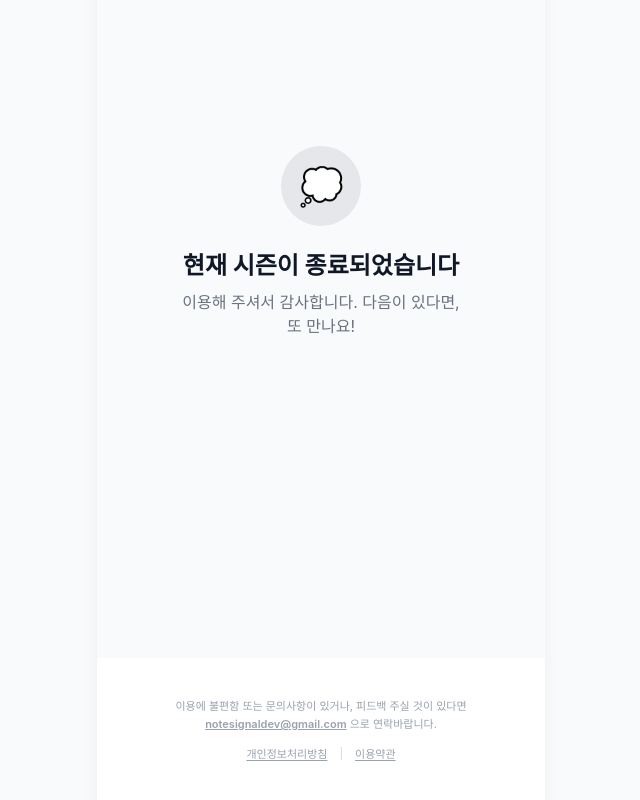
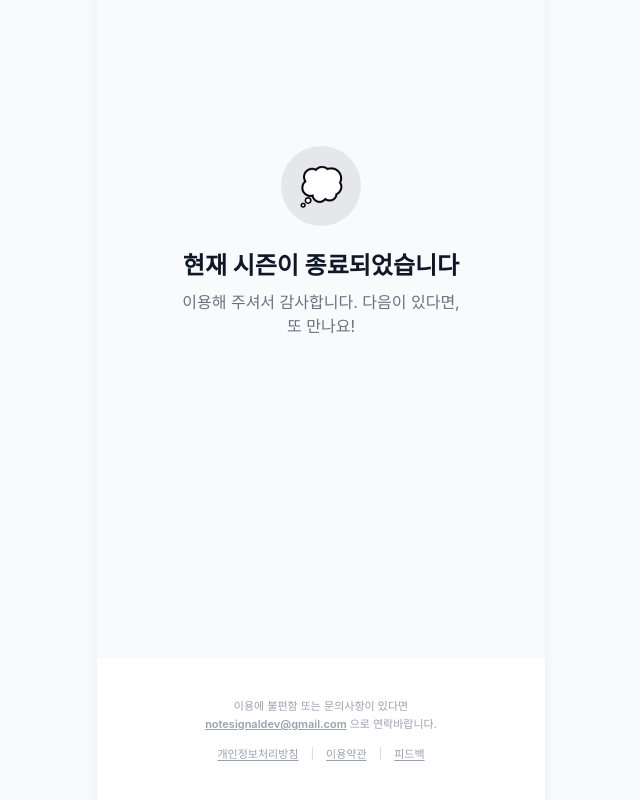
Before and after one commit to CSH2315/NoteSignal, a React (Vite) app: page /next-season in a window 1280 px wide. Shown: the part 198-998 px from the top of the page, without its empty margins (319-959 px from the left). Built offline with nearby package versions, Linux system fonts and the light colour scheme; no server answers; the database is empty.

Commit message:
feat: 피드백 링크 추가

```diff
--- a/src/components/layout/MobileLayout.tsx
+++ b/src/components/layout/MobileLayout.tsx
@@ -21,7 +21,7 @@ export default function MobileLayout({ children }: { children: ReactNode }) {
           </div>
           <footer className="w-full text-center pb-28 pt-10 px-4 mt-auto">
             <p className="text-[11px] text-gray-400 leading-relaxed">
-              이용에 불편함 또는 문의사항이 있거나, 피드백 주실 것이 있다면<br />
+              이용에 불편함 또는 문의사항이 있다면<br />
               <a href="mailto:notesignaldev@gmail.com" className="font-semibold underline hover:text-brand-500 transition-colors">notesignaldev@gmail.com</a> 으로 연락바랍니다.
             </p>
             <div className="flex items-center justify-center gap-3 mt-3">
@@ -38,6 +38,15 @@ export default function MobileLayout({ children }: { children: ReactNode }) {
               >
                 이용약관
               </button>
+              <span className="text-[11px] text-gray-300">|</span>
+              <a
+                href="https://docs.google.com/forms/d/e/1FAIpQLSdJr-XjNSd2w2EDEnaIcI6-eysJ-poQAvB9Yr2dtQwUe-0PnQ/viewform?usp=header"
+                target="_blank"
+                rel="noopener noreferrer"
+                className="text-[11px] text-gray-400 hover:text-gray-600 underline underline-offset-2 transition-colors"
+              >
+                피드백
+              </a>
             </div>
           </footer>
         </main>
```
